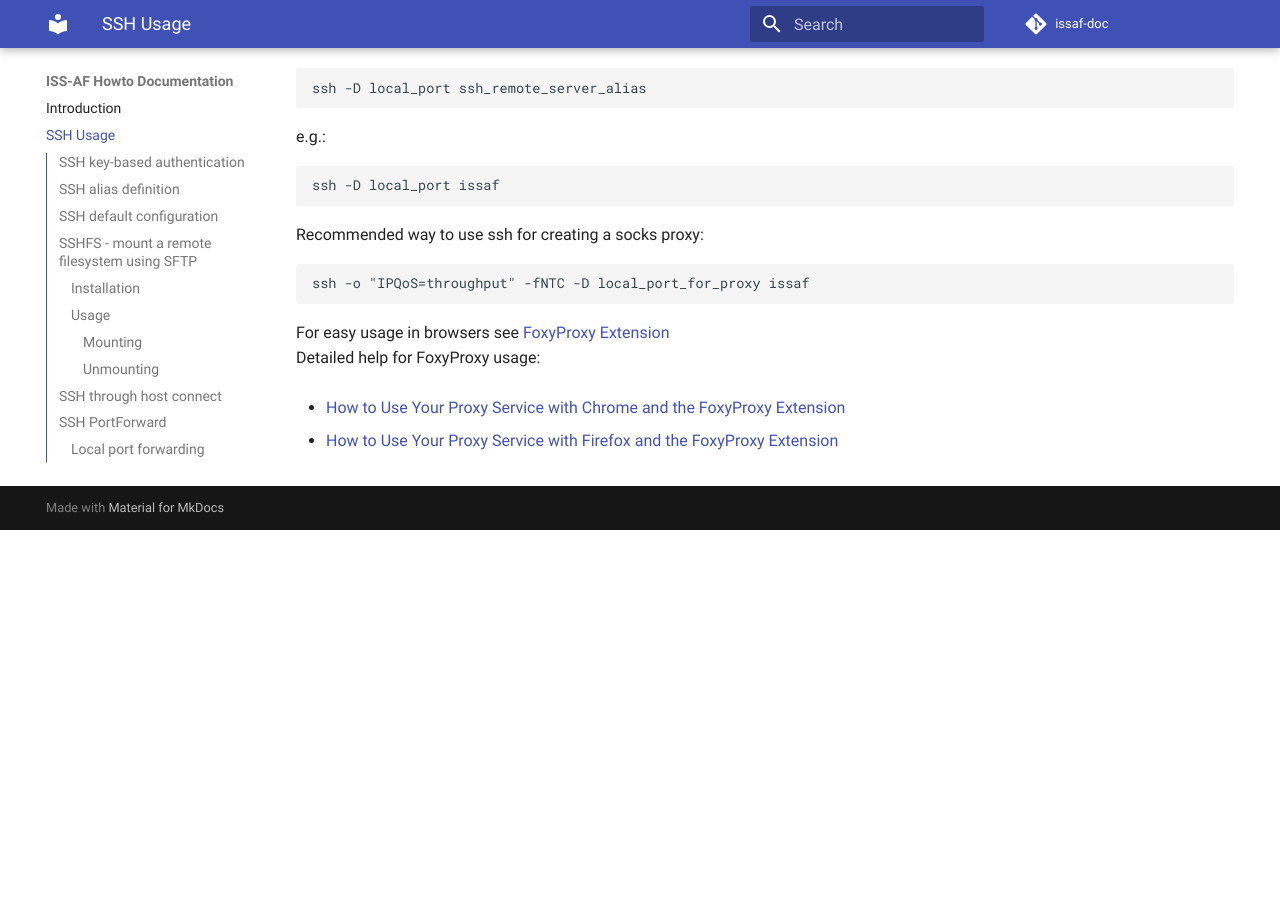
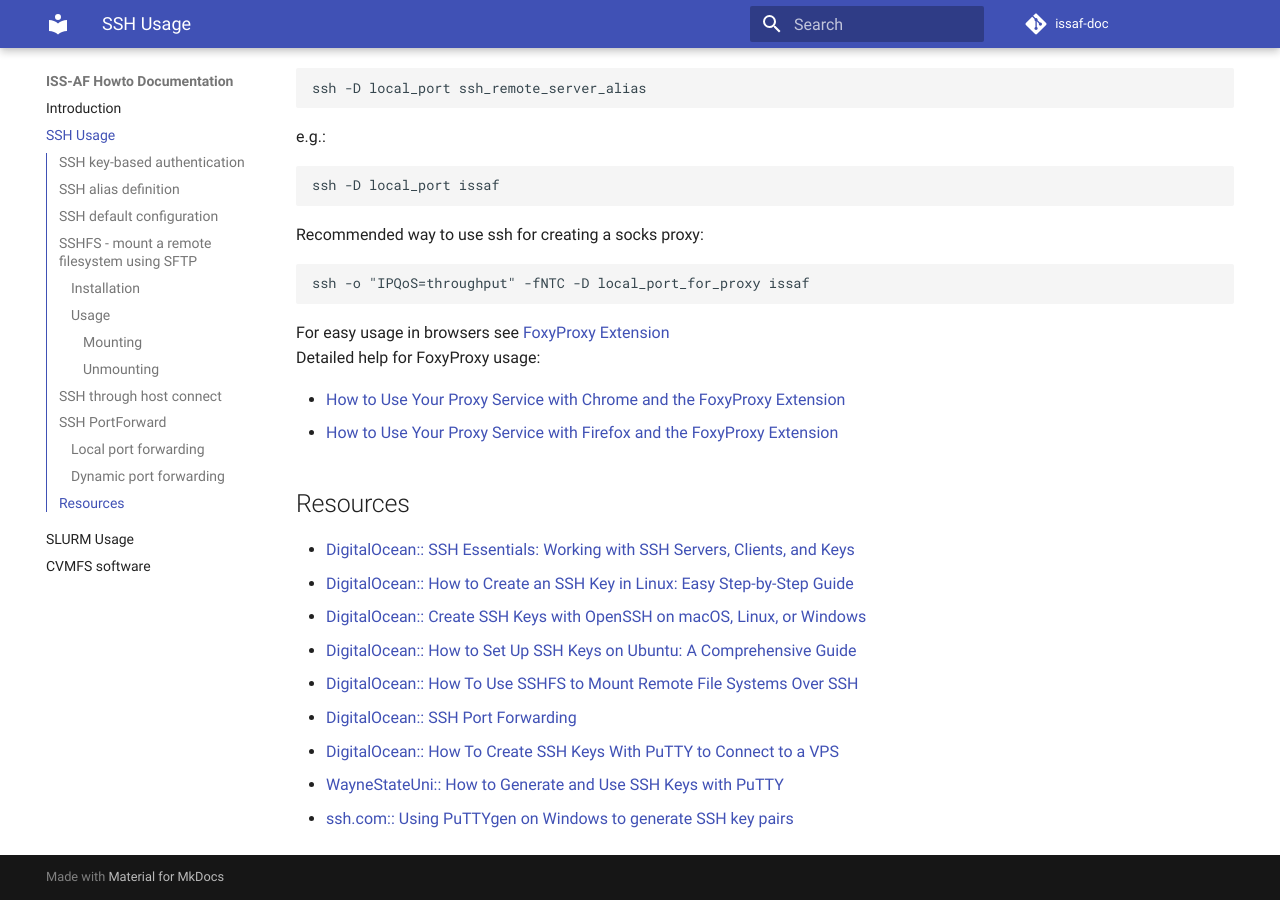
Before and after one commit to adriansev/issaf-doc, an MkDocs documentation site: the page built from docs/ssh.md, in a window 1280 px wide and 900 px high, scrolled down 4353 px. Built offline with MkDocs 1.6.1 and Material for MkDocs 9.7.7, drawn with Linux system fonts in a browser that asks for light colours; comment, search, counter and statistics services are not loaded; before the commit the page ends 4883 px from its top, so only the background shows below that.

Commit message:
update ssh resources

```diff
--- a/docs/ssh.md
+++ b/docs/ssh.md
@@ -221,5 +221,19 @@ For easy usage in browsers see [FoxyProxy Extension](https://getfoxyproxy.org/he
 Detailed help for FoxyProxy usage:
 
 * [How to Use Your Proxy Service with Chrome and the FoxyProxy Extension](https://help.getfoxyproxy.org/index.php/knowledge-base/how-to-use-your-proxy-service-with-chrome-and-foxyproxy-extension/)
+* [How to Use Your Proxy Service with Firefox and the FoxyProxy Extension](https://help.getfoxyproxy.org/index.php/knowledge-base/how-to-use-your-proxy-service-with-firefox-and-foxyproxy-extension/)
 
-* [How to Use Your Proxy Service with Firefox and the FoxyProxy Extension](https://help.getfoxyproxy.org/index.php/knowledge-base/how-to-use-your-proxy-service-with-firefox-and-foxyproxy-extension/)
+
+
+
+## Resources
+
+* [DigitalOcean:: SSH Essentials: Working with SSH Servers, Clients, and Keys](https://www.digitalocean.com/community/tutorials/ssh-essentials-working-with-ssh-servers-clients-and-keys)
+* [DigitalOcean:: How to Create an SSH Key in Linux: Easy Step-by-Step Guide](https://www.digitalocean.com/community/tutorials/how-to-configure-ssh-key-based-authentication-on-a-linux-server)
+* [DigitalOcean:: Create SSH Keys with OpenSSH on macOS, Linux, or Windows](https://www.digitalocean.com/community/tutorials/how-to-create-ssh-keys-with-openssh-on-macos-or-linux)
+* [DigitalOcean:: How to Set Up SSH Keys on Ubuntu: A Comprehensive Guide](https://www.digitalocean.com/community/tutorials/how-to-set-up-ssh-keys-on-ubuntu-22-04)
+* [DigitalOcean:: How To Use SSHFS to Mount Remote File Systems Over SSH](https://www.digitalocean.com/community/tutorials/how-to-use-sshfs-to-mount-remote-file-systems-over-ssh)
+* [DigitalOcean:: SSH Port Forwarding](https://www.digitalocean.com/community/tutorials/ssh-port-forwarding)
+* [DigitalOcean:: How To Create SSH Keys With PuTTY to Connect to a VPS](https://www.digitalocean.com/community/tutorials/how-to-create-ssh-keys-with-putty-to-connect-to-a-vps)
+* [WayneStateUni:: How to Generate and Use SSH Keys with PuTTY](https://services.wayne.edu/TDClient/277/Portal/KB/ArticleDet?ID=20243)
+* [ssh.com:: Using PuTTYgen on Windows to generate SSH key pairs](https://www.ssh.com/academy/ssh/putty/windows/puttygen)
```
